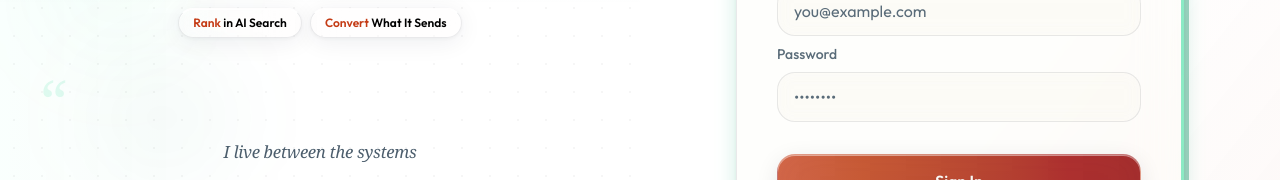
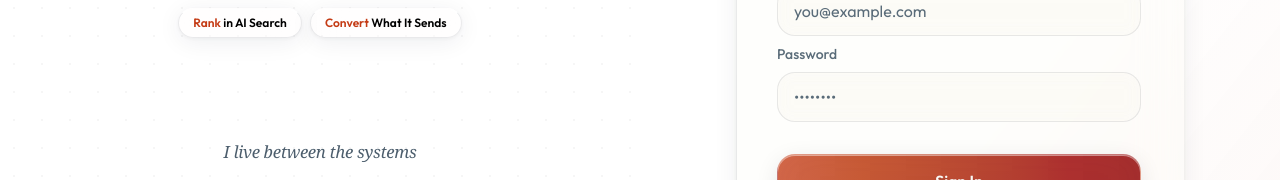
Before and after one commit to harshBoii/Immortel, a Next.js app: page /login in a window 1280 px wide. Shown: the part 258-438 px from the top of the page. Built offline with nearby package versions, Linux system fonts and the light colour scheme; a web font is replaced by a local one.

Commit message:
immortell.shop

```diff
--- a/src/app/globals.css
+++ b/src/app/globals.css
@@ -129,9 +129,9 @@
   --sibling-surface-hover: oklch(0.95 0.012 85);   /* Parchment hover      */
 
   /* ── Alien greens ── */
-  --alien-glow-green:   #19F5A8; /* primary glow      */
-  --alien-core-green:   #12D98E; /* core solid        */
-  --alien-accent-green: #0B8F63; /* darker accent     */
+  --alien-glow-green:   #19f5a812; /* primary glow      */
+  --alien-core-green:   #12d98d00; /* core solid        */
+  --alien-accent-green: #0b8f6300; /* darker accent     */
 
   /* ── Semantic ── */
   --success:            oklch(0.52 0.18 145);
@@ -176,7 +176,7 @@
 
   /* ── Sidebar Glass ── */
   --sidebar-glass-bg:               rgba(248, 246, 238, 0.30);
-  --sidebar-glass-border:           rgba(21, 29, 53, 0.09);
+  --sidebar-glass-border:           rgba(234, 236, 243, 0.09);
   --sidebar-secondary-glass-bg:     rgba(232, 230, 226, 0.92); /* neutral grey body */
   --sidebar-secondary-glass-border: rgba(21, 29, 53, 0.12);
   --sidebar-secondary-header-border: oklch(0.55 0.18 35 / 0.2);
@@ -477,7 +477,7 @@
   /* Stacked bevel + inner occlusion + right-edge rim (inset only — avoids covering scrollbar) */
   box-shadow:
     inset 4px 0 4px 0.1px rgba(48, 87, 0, 0.526),
-    inset -2px 0 4px 0.2px rgba(162, 233, 63, 0.38),
+    inset -2px 0 4px 0.2px rgba(162, 233, 63, 0.107),
     inset -4px 0 18px rgba(253, 255, 255, 0.255),
     20px 0 52px -14px rgba(150, 150, 150, 0),
     5px 0 14px -4px rgba(255, 255, 255, 0.1),
```
Also changed, not shown: src/app/(Pages)/pay/[sessionId]/page.tsx (renamed from src/app/pay/[sessionId]/page.tsx).
